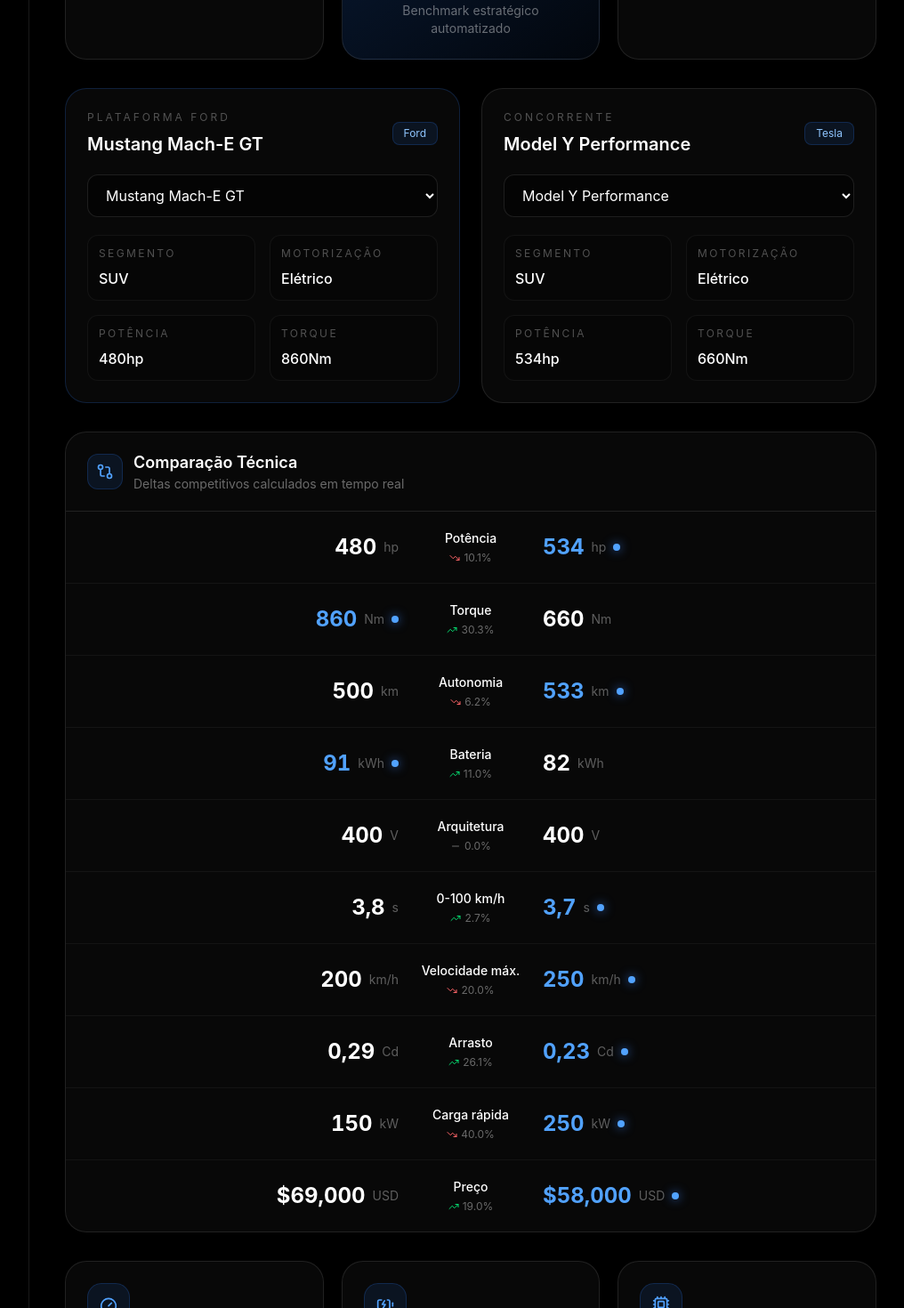
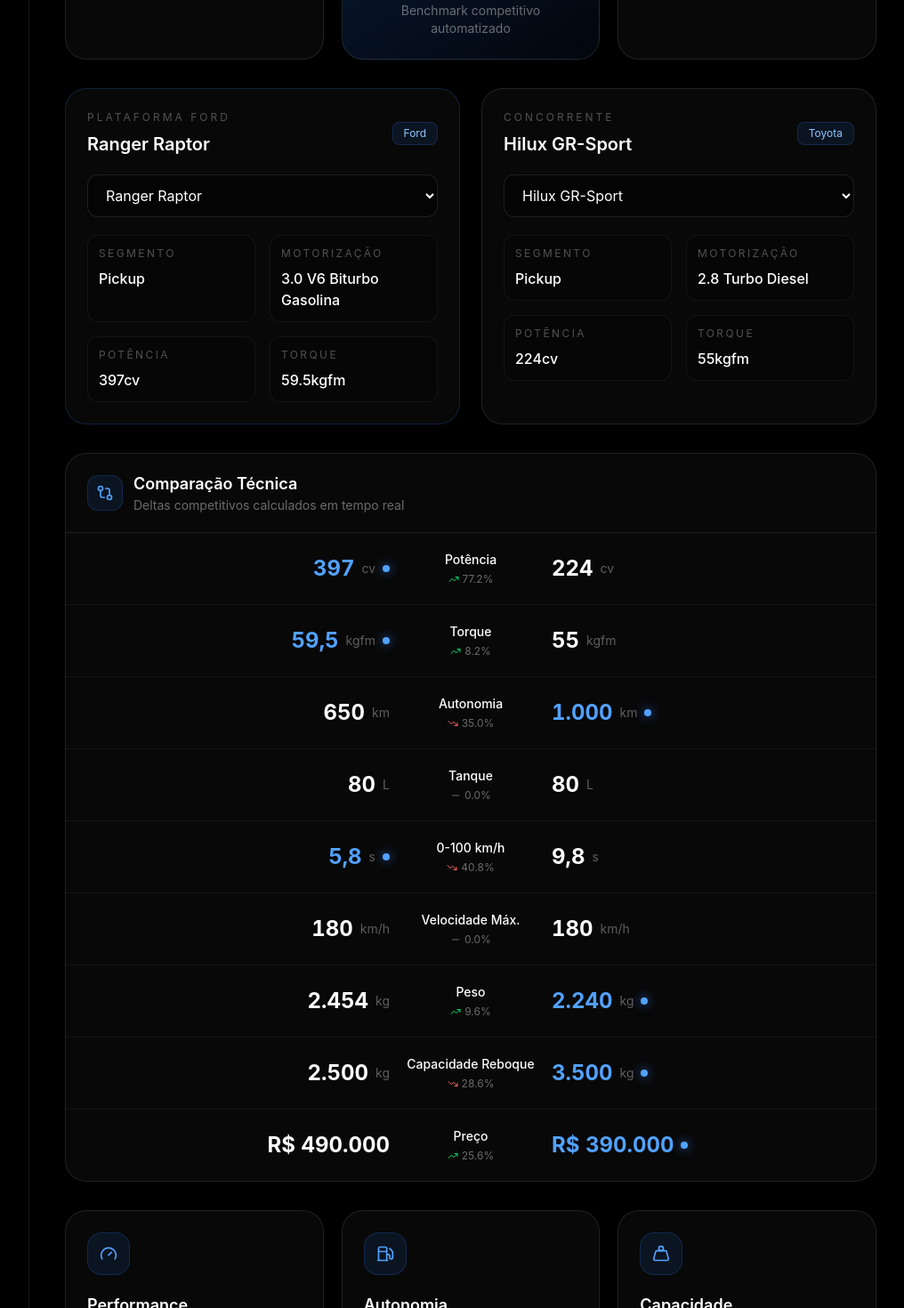
Before and after one commit to L-A-N-E/Spec-Recon-Mobile-Development, a React (Vite) app: page /grid in a window 1280 px wide. Shown: the part 400-1870 px from the top of the page at 89% size, without its empty margins (255-1271 px from the left). Built offline with nearby package versions, Linux system fonts and the light colour scheme.

Commit message:
fix: Corrigindo formatação de dados

```diff
--- a/src/pages/Grid/index.tsx
+++ b/src/pages/Grid/index.tsx
@@ -2,15 +2,15 @@ import { useMemo, useState } from "react"
 
 import {
     GitCompare,
-    Zap,
     TrendingUp,
     TrendingDown,
     Minus,
     Gauge,
     BatteryCharging,
-    TimerReset,
     Cpu,
     ArrowRightLeft,
+    Fuel,
+    Weight,
 } from "lucide-react"
 
 type VehicleSpec = {
@@ -19,96 +19,120 @@ type VehicleSpec = {
     name: string
     segment: string
     powertrain: string
-    power_hp: number
-    torque_nm: number
-    range_km: number
-    battery_kwh: number
-    voltage: number
+    power_cv: number
+    torque_kgfm: number
+    autonomy_km: number
+    tank_l: number
     acceleration_0_100: number
     top_speed_kmh: number
-    drag_coefficient: number
     weight_kg: number
-    charging_kw: number
-    price_usd: number
+    towing_kg: number
+    price_brl: number
 }
 
 const fordVehicles: VehicleSpec[] = [
+    {
+        id: "ranger-raptor",
+        brand: "Ford",
+        name: "Ranger Raptor",
+        segment: "Pickup",
+        powertrain: "3.0 V6 Biturbo Gasolina",
+        power_cv: 397,
+        torque_kgfm: 59.5,
+        autonomy_km: 650,
+        tank_l: 80,
+        acceleration_0_100: 5.8,
+        top_speed_kmh: 180,
+        weight_kg: 2454,
+        towing_kg: 2500,
+        price_brl: 490000,
+    },
+
+    {
+        id: "f150-raptor",
+        brand: "Ford",
+        name: "F-150 Raptor",
+        segment: "Pickup",
+        powertrain: "3.5 V6 EcoBoost",
+        power_cv: 456,
+        torque_kgfm: 70,
+        autonomy_km: 700,
+        tank_l: 136,
+        acceleration_0_100: 5.3,
+        top_speed_kmh: 180,
+        weight_kg: 2670,
+        towing_kg: 3700,
+        price_brl: 750000,
+    },
+
     {
         id: "mustang-mach-e",
         brand: "Ford",
         name: "Mustang Mach-E GT",
         segment: "SUV",
         powertrain: "Elétrico",
-        power_hp: 480,
-        torque_nm: 860,
-        range_km: 500,
-        battery_kwh: 91,
-        voltage: 400,
+        power_cv: 487,
+        torque_kgfm: 87.7,
+        autonomy_km: 500,
+        tank_l: 0,
         acceleration_0_100: 3.8,
         top_speed_kmh: 200,
-        drag_coefficient: 0.29,
         weight_kg: 2250,
-        charging_kw: 150,
-        price_usd: 69000,
-    },
-
-    {
-        id: "f150-lightning",
-        brand: "Ford",
-        name: "F-150 Lightning",
-        segment: "Pickup",
-        powertrain: "Elétrico",
-        power_hp: 580,
-        torque_nm: 1050,
-        range_km: 515,
-        battery_kwh: 131,
-        voltage: 400,
-        acceleration_0_100: 4.4,
-        top_speed_kmh: 180,
-        drag_coefficient: 0.36,
-        weight_kg: 2900,
-        charging_kw: 155,
-        price_usd: 72000,
+        towing_kg: 750,
+        price_brl: 650000,
     },
 ]
 
 const competitorVehicles: VehicleSpec[] = [
     {
-        id: "tesla-model-y",
-        brand: "Tesla",
-        name: "Model Y Performance",
-        segment: "SUV",
-        powertrain: "Elétrico",
-        power_hp: 534,
-        torque_nm: 660,
-        range_km: 533,
-        battery_kwh: 82,
-        voltage: 400,
-        acceleration_0_100: 3.7,
-        top_speed_kmh: 250,
-        drag_coefficient: 0.23,
-        weight_kg: 1995,
-        charging_kw: 250,
-        price_usd: 58000,
+        id: "hilux-grs",
+        brand: "Toyota",
+        name: "Hilux GR-Sport",
+        segment: "Pickup",
+        powertrain: "2.8 Turbo Diesel",
+        power_cv: 224,
+        torque_kgfm: 55,
+        autonomy_km: 1000,
+        tank_l: 80,
+        acceleration_0_100: 9.8,
+        top_speed_kmh: 180,
+        weight_kg: 2240,
+        towing_kg: 3500,
+        price_brl: 390000,
     },
 
     {
-        id: "byd-seal",
-        brand: "BYD",
-        name: "Seal Performance",
-        segment: "Sedan",
-        powertrain: "Elétrico",
-        power_hp: 530,
-        torque_nm: 670,
-        range_km: 570,
-        battery_kwh: 82,
-        voltage: 800,
-        acceleration_0_100: 3.8,
-        top_speed_kmh: 240,
-        drag_coefficient: 0.22,
-        weight_kg: 2185,
-        charging_kw: 230,
-        price_usd: 52000,
+        id: "ram-rampage",
+        brand: "RAM",
+        name: "Rampage R/T",
+        segment: "Pickup",
+        powertrain: "2.0 Hurricane Turbo",
+        power_cv: 272,
+        torque_kgfm: 40.8,
+        autonomy_km: 700,
+        tank_l: 60,
+        acceleration_0_100: 6.9,
+        top_speed_kmh: 220,
+        weight_kg: 1940,
+        towing_kg: 750,
+        price_brl: 300000,
+    },
+
+    {
+        id: "silverado",
+        brand: "Chevrolet",
+        name: "Silverado High Country",
+        segment: "Pickup",
+        powertrain: "5.3 V8",
+        power_cv: 360,
+        torque_kgfm: 53,
+        autonomy_km: 650,
+        tank_l: 91,
+        acceleration_0_100: 6.5,
+        top_speed_kmh: 190,
+        weight_kg: 2530,
+        towing_kg: 4100,
+        price_brl: 540000,
     },
 ]
 
@@ -119,37 +143,30 @@ const specs: {
     higherBetter: boolean
 }[] = [
         {
-            key: "power_hp",
+            key: "power_cv",
             label: "Potência",
-            unit: "hp",
+            unit: "cv",
             higherBetter: true,
         },
 
         {
-            key: "torque_nm",
+            key: "torque_kgfm",
             label: "Torque",
-            unit: "Nm",
+            unit: "kgfm",
             higherBetter: true,
         },
 
         {
-            key: "range_km",
+            key: "autonomy_km",
             label: "Autonomia",
             unit: "km",
             higherBetter: true,
         },
 
         {
-            key: "battery_kwh",
-            label: "Bateria",
-            unit: "kWh",
-            higherBetter: true,
-        },
-
-        {
-            key: "voltage",
-            label: "Arquitetura",
-            unit: "V",
+            key: "tank_l",
+            label: "Tanque",
+            unit: "L",
             higherBetter: true,
         },
 
@@ -162,37 +179,38 @@ const specs: {
 
         {
             key: "top_speed_kmh",
-            label: "Velocidade máx.",
+            label: "Velocidade Máx.",
             unit: "km/h",
             higherBetter: true,
         },
 
         {
-            key: "drag_coefficient",
-            label: "Arrasto",
-            unit: "Cd",
+            key: "weight_kg",
+            label: "Peso",
+            unit: "kg",
             higherBetter: false,
         },
 
         {
-            key: "charging_kw",
-            label: "Carga rápida",
-            unit: "kW",
+            key: "towing_kg",
+            label: "Capacidade Reboque",
+            unit: "kg",
             higherBetter: true,
         },
 
         {
-            key: "price_usd",
+            key: "price_brl",
             label: "Preço",
-            unit: "USD",
+            unit: "R$",
             higherBetter: false,
         },
     ]
 
 function Grid() {
 
-    const [fordId, setFordId] = useState(fordVehicles[0].id)
-    const [competitorId, setCompetitorId] = useState(competitorVehicles[0].id)
+    // DEFAULT = Ranger Raptor x Hilux
+    const [fordId, setFordId] = useState("ranger-raptor")
+    const [competitorId, setCompetitorId] = useState("hilux-grs")
 
     const ford = useMemo(
         () => fordVehicles.find((v) => v.id === fordId)!,
@@ -231,8 +249,8 @@ function Grid() {
                     </h1>
 
                     <p className="mt-4 text-white/50 max-w-2xl leading-relaxed">
-                        Compare plataformas Ford com concorrentes globais e
-                        identifique gaps estratégicos automaticamente.
+                        Compare veículos Ford com concorrentes globais
+                        utilizando benchmark estratégico automatizado.
                     </p>
                 </div>
 
@@ -283,7 +301,7 @@ function Grid() {
                         </div>
 
                         <div className="text-sm text-white/40 mt-1">
-                            Benchmark estratégico automatizado
+                            Benchmark competitivo automatizado
                         </div>
                     </div>
                 </div>
@@ -317,7 +335,7 @@ function Grid() {
                 />
             </div>
 
-            {/* Comparison Table */}
+            {/* Comparison */}
             <div className="mt-8 rounded-3xl border border-white/10 bg-white/[0.03] overflow-hidden">
 
                 <div className="px-6 py-5 border-b border-white/10 flex items-center gap-3">
@@ -359,14 +377,76 @@ function Grid() {
 
                         const delta =
                             ((fordValue - competitorValue) /
-                                competitorValue) *
-                            100
+                                competitorValue) * 100
 
                         return (
                             <div
                                 key={spec.key}
-                                className="grid grid-cols-[1fr_auto_1fr] gap-4 items-center px-6 py-5 hover:bg-white/[0.02] transition-colors"
+                                className="
+                    px-4
+                    lg:px-6
+                    py-5
+
+                    hover:bg-white/[0.02]
+                    transition-colors
+                "
                             >
+
+                                {/* MOBILE */}
+                                <div className="lg:hidden space-y-4">
+
+                                    <div className="flex items-center justify-between">
+
+                                        <div className="text-sm font-medium">
+                                            {spec.label}
+                                        </div>
+
+                                        <div className="flex items-center gap-1 text-xs text-white/40">
+
+                                            {delta > 0 ? (
+                                                <TrendingUp className="w-3 h-3 text-green-400" />
+                                            ) : delta < 0 ? (
+                                                <TrendingDown className="w-3 h-3 text-red-400" />
+                                            ) : (
+                                                <Minus className="w-3 h-3" />
+                                            )}
+
+                                            {Math.abs(delta).toFixed(1)}%
+                                        </div>
+                                    </div>
+
+                                    <div className="grid grid-cols-2 gap-3">
+
+                                        <div className="rounded-xl border border-white/10 bg-black/20 p-3">
+                                            <div className="text-xs text-white/30 mb-2">
+                                                {ford.brand}
+                                            </div>
+
+                                            <SpecValue
+                                                value={fordValue}
+                                                unit={spec.unit}
+                                                winner={fordWin}
+                                                align="left"
+                                            />
+                                        </div>
+
+                                        <div className="rounded-xl border border-white/10 bg-black/20 p-3">
+                                            <div className="text-xs text-white/30 mb-2">
+                                                {competitor.brand}
+                                            </div>
+
+                                            <SpecValue
+                                                value={competitorValue}
+                                                unit={spec.unit}
+                                                winner={competitorWin}
+                                                align="left"
+                                            />
+                                        </div>
+                                    </div>
+                                </div>
+
+                                {/* DESKTOP */}
+                                <div className="hidden lg:grid grid-cols-[1fr_auto_1fr] gap-4 items-center">
 
                                     <SpecValue
                                         value={fordValue}
@@ -375,7 +455,7 @@ function Grid() {
                                         align="right"
                                     />
 
-                                <div className="min-w-[130px] text-center">
+                                    <div className="min-w-[150px] text-center">
 
                                         <div className="text-sm font-medium">
                                             {spec.label}
@@ -402,6 +482,7 @@ function Grid() {
                                         align="left"
                                     />
                                 </div>
+                            </div>
                         )
                     })}
                 </div>
@@ -413,23 +494,23 @@ function Grid() {
                 <InsightCard
                     icon={Gauge}
                     title="Performance"
-                    text={`Ford entrega ${ford.power_hp}hp e supera parte dos concorrentes em torque bruto.`}
+                    text={`${ford.name} entrega ${ford.power_cv}cv e ${ford.torque_kgfm}kgfm de torque.`}
                 />
 
                 <InsightCard
-                    icon={BatteryCharging}
-                    title="Charging Gap"
-                    text={`Concorrentes já operam acima de ${competitor.charging_kw}kW em carregamento rápido.`}
+                    icon={Fuel}
+                    title="Autonomia"
+                    text={`${competitor.name} possui autonomia estimada de ${competitor.autonomy_km}km.`}
                 />
 
                 <InsightCard
-                    icon={Cpu}
-                    title="Arquitetura"
-                    text={`Arquitetura ${competitor.voltage}V indica avanço em eficiência térmica e recarga.`}
+                    icon={Weight}
+                    title="Capacidade"
+                    text={`${competitor.name} suporta até ${competitor.towing_kg}kg de reboque.`}
                 />
             </div>
 
-            {/* Bottom */}
+            {/* Footer */}
             <div className="mt-10 text-center text-xs uppercase tracking-[0.25em] text-white/20">
                 Ford Motor Company · Spec Recon Grid Engine
             </div>
@@ -526,12 +607,12 @@ function VehicleCard({
 
                 <MiniInfo
                     label="Potência"
-                    value={`${vehicle.power_hp}hp`}
+                    value={`${vehicle.power_cv}cv`}
                 />
 
                 <MiniInfo
                     label="Torque"
-                    value={`${vehicle.torque_nm}Nm`}
+                    value={`${vehicle.torque_kgfm}kgfm`}
                 />
             </div>
         </div>
@@ -572,10 +653,14 @@ function SpecValue({
 }) {
 
     const formatted =
-        unit === "USD"
-            ? `$${value.toLocaleString("en-US")}`
+        unit === "R$"
+            ? value.toLocaleString("pt-BR", {
+                style: "currency",
+                currency: "BRL",
+                maximumFractionDigits: 0,
+            })
             : value.toLocaleString("pt-BR", {
-                maximumFractionDigits: 2,
+                maximumFractionDigits: 1,
             })
 
     return (
@@ -607,9 +692,11 @@ function SpecValue({
                 {formatted}
             </span>
 
+            {unit !== "R$" && (
                 <span className="text-sm text-white/35">
                     {unit}
                 </span>
+            )}
 
             {winner && (
                 <span className="w-2 h-2 rounded-full bg-blue-400 shadow-[0_0_12px_rgba(59,130,246,0.8)]" />
```
Lines whose indentation alone changed are shown as unchanged.
